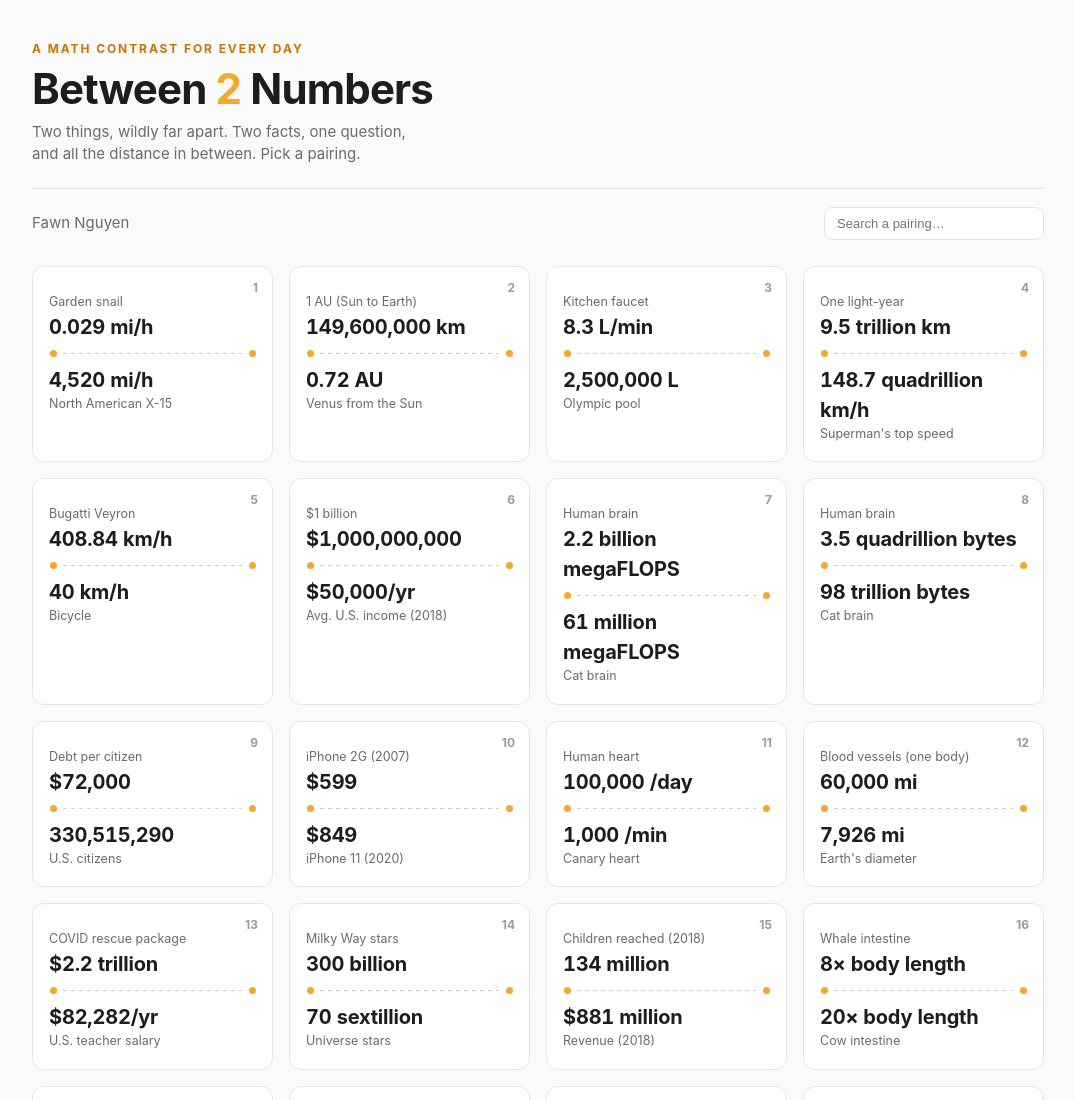
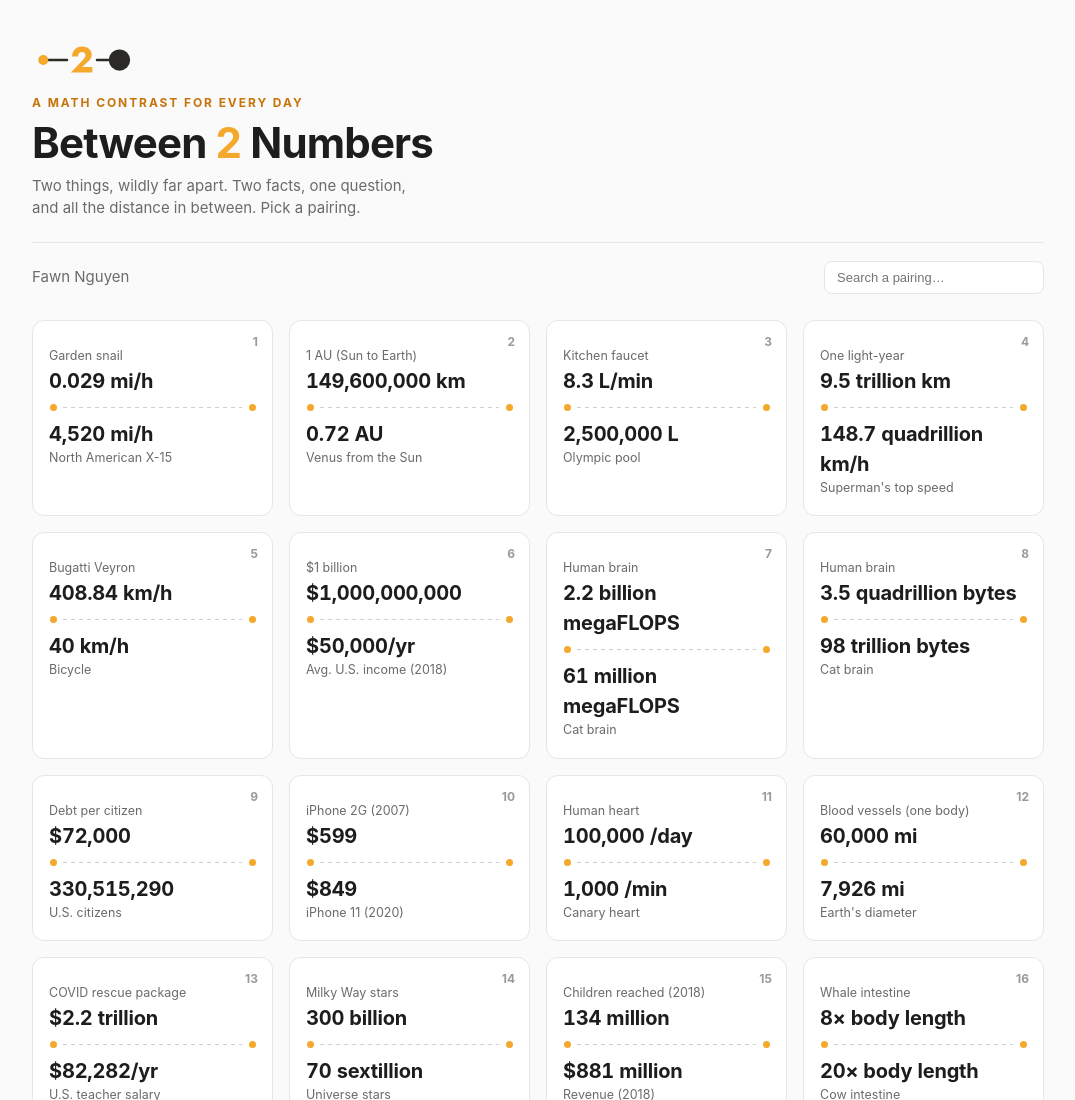
Before and after one commit to fawnpnguyen/between-2-numbers, a plain HTML site: page index.html in a window 1280 px wide. Shown: the top 1100 px of the page, without its empty margins (102-1177 px from the left). Drawn offline with Linux system fonts and the light colour scheme.

Commit message:
Add logo and favicon
Co-Authored-By: Claude Opus 5.5 <noreply@anthropic.com>
Claude-Session: https://claude.ai/code/session_0143Cti4CLjUTHEYSQpNFhcf

```diff
--- a/index.html
+++ b/index.html
@@ -4,6 +4,9 @@
 <meta charset="utf-8">
 <meta name="viewport" content="width=device-width, initial-scale=1">
 <title>B2N — Between 2 Numbers</title>
+<link rel="icon" href="favicon.svg" type="image/svg+xml">
+<link rel="icon" href="favicon-32.png" sizes="32x32" type="image/png">
+<link rel="apple-touch-icon" href="favicon-192.png">
 <style>
   :root {
     --amber: #F4A82C;
@@ -32,6 +35,7 @@
   }
   h1 { font-size: 42px; line-height: 1.02; margin: 0 0 10px; letter-spacing: -.02em; }
   h1 .num { color: var(--amber); }
+  .site-logo { display: block; height: 40px; width: auto; margin: 0 0 14px; }
   .blurb { color: var(--muted); font-size: 15px; max-width: 640px; margin: 0; text-wrap: balance; }
   .bar {
     display: flex; align-items: center; gap: 14px; flex-wrap: wrap;
@@ -174,6 +178,7 @@
 <body>
 <div class="wrap">
   <header>
+    <img class="site-logo" src="logo.svg" alt="" width="100" height="40">
     <div class="kicker">A math contrast for every day</div>
     <h1>Between <span class="num">2</span> Numbers</h1>
     <p class="blurb">Two things, wildly far apart. Two facts, one question, and all the distance in between. Pick a&nbsp;pairing.</p>
```
Also changed, not shown: favicon-192.png (added), favicon-32.png (added), favicon.svg (added), logo.svg (added).
